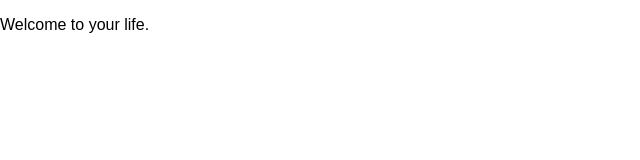
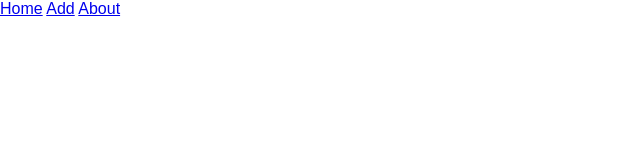
Before and after one commit to jsatlien/instagram-clone, a website with bundled scripts: page app/index.html in a window 1280 px wide. Shown: the whole page, without its empty margins (0-640 px from the left). Built offline with nearby package versions, Linux system fonts and the light colour scheme; some packages are replaced by stand-ins of ours; files whose address does not match are found by name.

Commit message:
added nav and main content into index

```diff
--- a/app/index.html
+++ b/app/index.html
@@ -3,13 +3,20 @@
   <head>
     <meta charset="utf-8">
     <meta name="viewport" content="width=device-width, initial-scale=1.0">
-    <title>My Cool Project</title>
+    <title>Instagram Clone</title>
     <link rel="stylesheet" href="css/normalize.css">
     <link rel="stylesheet" href="css/main.css">
   </head>
-  <body>
+  <body ng-app="app">
     <div class="container">
-      <p>Welcome to your life.</p>
+      <nav>
+        <a href="#/">Home</a>
+        <a href="#/add">Add</a>
+        <a href="#/about">About</a>
+      </nav>
+      <div class="main-content" ui-view>
+
+      </div>
     </div>
     <script src="js/bundle.js"></script>
   </body>
--- a/src/js/main.js
+++ b/src/js/main.js
@@ -0,0 +1 @@
+import angular from 'angular';
```
